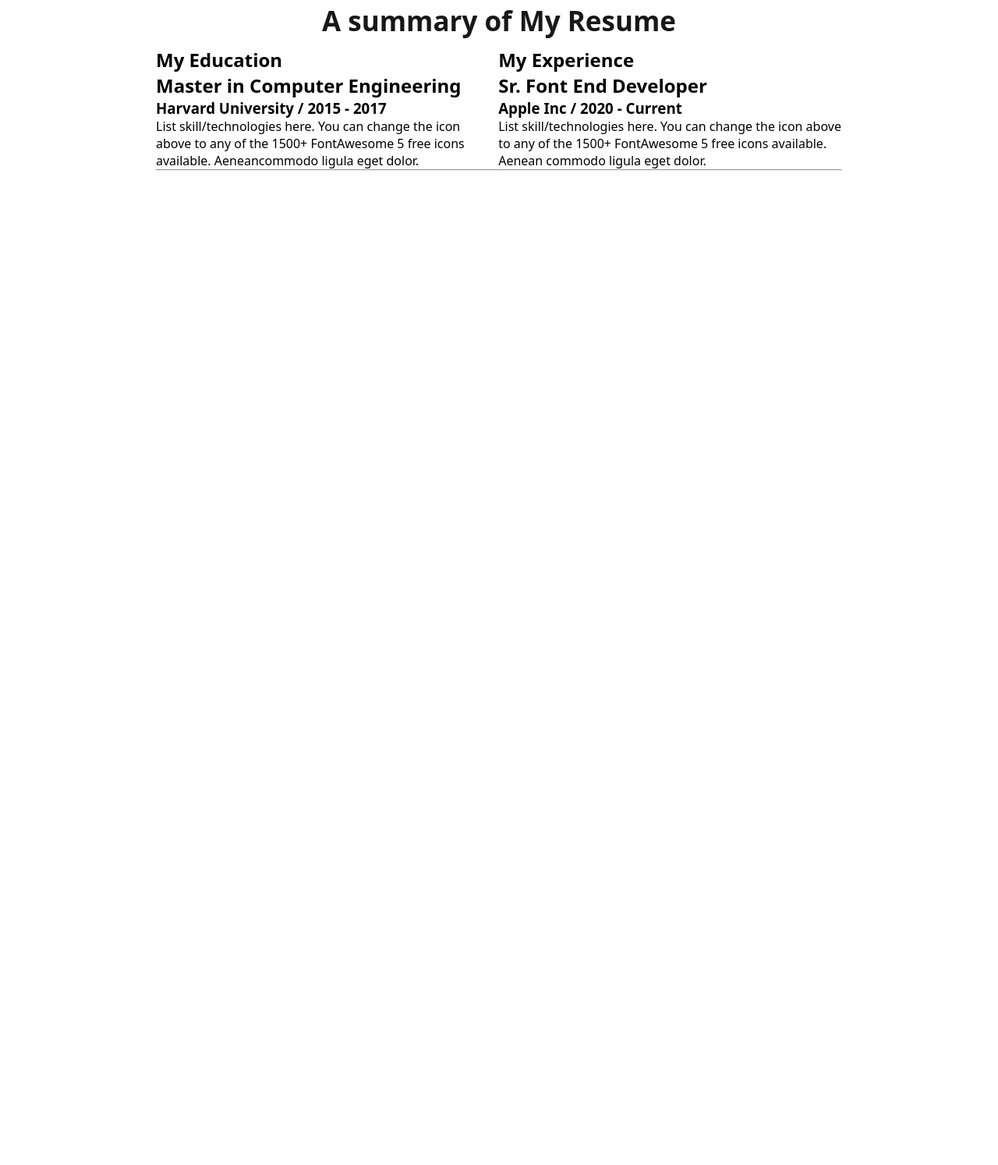
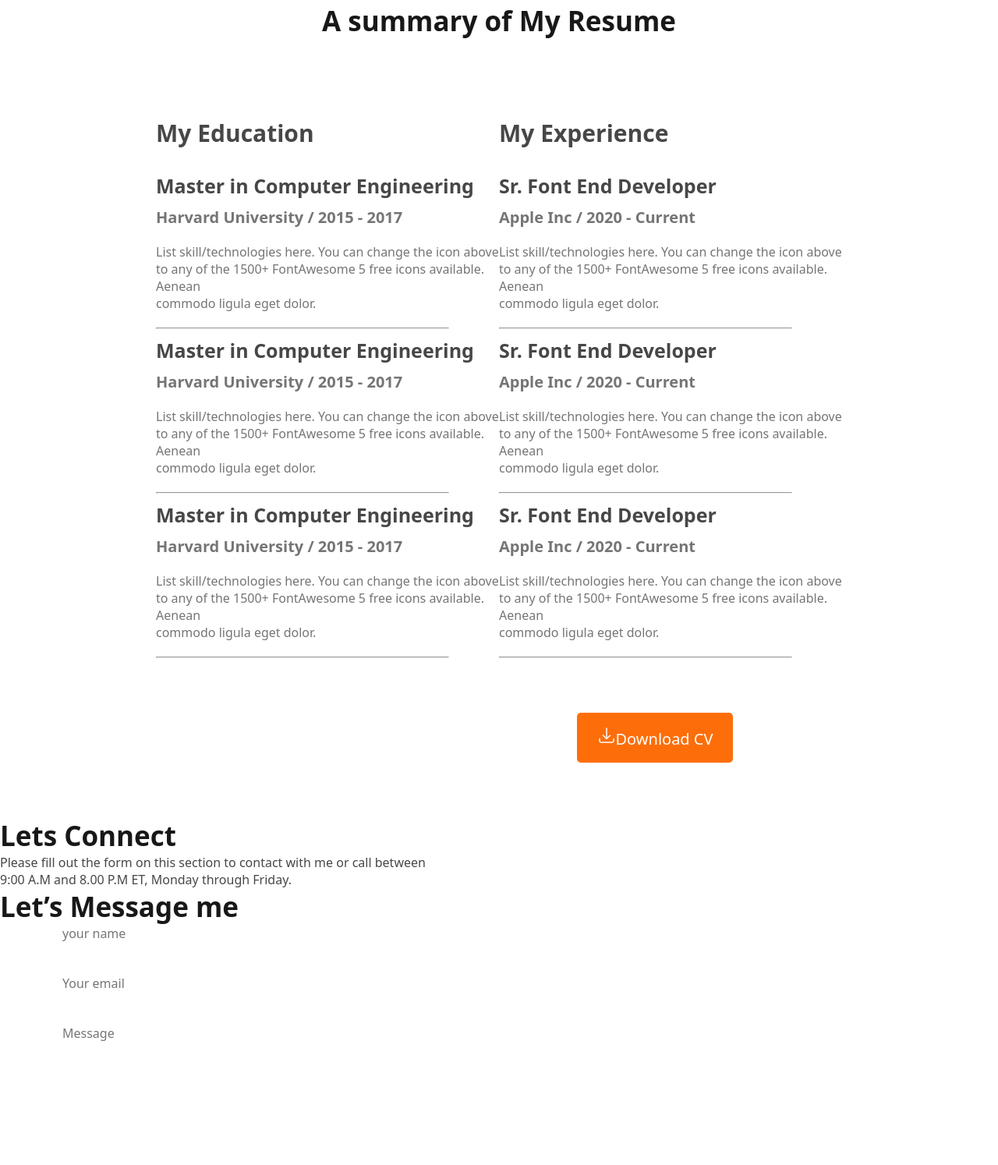
Before and after one commit to easminakter2004/protfolio, a plain HTML site: page index.html in a window 1280 px wide. Shown: the part 2486-3980 px from the top of the page at 78% size. Before the commit the page ends 2705 px from the top, so only its background shows below. Drawn offline with Linux system fonts and the light colour scheme.

Commit message:
ajker moto class ekhanei ses

```diff
--- a/css/portfolio.css
+++ b/css/portfolio.css
@@ -170,9 +170,88 @@ ul li{
     color: var(--Dark-01, #181818);
     font-size: 35px;
     font-weight: 700;
+    margin-bottom: 100px;
  }
  .son-of-Resume{
     display: flex;
     justify-content: space-between;
     margin-top: 10px;
  }
+
+ /* A summery of my resume */
+ .my-education{
+    color: var(--Dark-02, #474747);
+    font-size: 30px;
+    font-weight: 700;
+    margin-bottom: 30px;
+ }
+ .in-computer{
+    color: var(--Dark-02, #474747);
+    font-size: 25px;
+    font-weight: 700;
+    margin-bottom: 10px;
+    margin-top: 10px;
+ }
+ .h3-har{
+    color: var(--Dark-03, #757575);
+    font-size: 20px;
+    font-weight: 600;
+    margin-bottom: 20px;
+ }
+ .list-skill{
+    color: var(--Dark-03, #757575);
+    font-size: 16px;
+    font-weight: 400;
+    margin-bottom: 20px;
+ }
+
+ hr{
+    width: 85%;
+ }
+ .button{
+    margin: 70px 100px;
+    /* justify-content: center; */
+    text-align: center;
+    width: 200px;
+    height: 64px;
+    border-radius: 5px;
+    background: #FD6E0A;
+    font-size: 20px;
+    color: var(--White-Color, #FFF);
+    border: none;
+ }
+
+ /* footer er kaj */
+ .connect{
+   color: var(--Dark-01, #181818);
+   text-align: center;
+   font-size: 35px;
+   font-weight: 700;
+   display: flex;
+ }
+ .para{
+   color: var(--Dark-02, #474747);
+   font-size: 16px;
+   font-weight: 400;
+ }
+.message{
+   list-style: none;
+   align-items: center;
+}
+.name{
+   color: var(--Dark-03, #757575);
+   font-size: 16px;
+   font-weight: 400;
+   border-radius: 5px;
+   background: var(--White-Color, #FFF);
+   height: 64px;
+
+}
+.nam{
+   color: var(--Dark-03, #757575);
+   font-size: 16px;
+   font-weight: 400;
+   width: 461px;
+   height: 180px;
+   background: var(--White-Color, #FFF);
+}
--- a/index.html
+++ b/index.html
@@ -100,29 +100,79 @@
         <h2 class="resume-title">A summary of My Resume</h2>
         <div class="son-of-Resume">
         <div>
-            <h2>My Education</h2>
+            <h2 class="my-education">My Education</h2>
             <div>
-                <h2>Master in Computer Engineering</h2>
-                <h3>Harvard University / 2015 - 2017</h3>
-                <p>List skill/technologies here. You can change the icon above
-                to any of the 1500+ FontAwesome 5 free icons available. Aeneancommodo ligula eget dolor.</p>
+                <h2 class="in-computer">Master in Computer Engineering</h2>
+                <h3 class="h3-har">Harvard University / 2015 - 2017</h3>
+                <p class="list-skill">List skill/technologies here. You can change the icon above <br>
+                to any of the 1500+ FontAwesome 5 free icons available. Aenean<br>commodo ligula eget dolor.</p>
+                    <hr>
+                </div>
+                <div>
+                    <div>
+                        <h2 class="in-computer">Master in Computer Engineering</h2>
+                        <h3 class="h3-har">Harvard University / 2015 - 2017</h3>
+                        <p class="list-skill">List skill/technologies here. You can change the icon above<br>
+                        to any of the 1500+ FontAwesome 5 free icons available. Aenean<br>commodo ligula eget dolor.</p>
+                            <hr>
+                        </div>
+                         <div>
+            <div>
+                <h2 class="in-computer">Master in Computer Engineering</h2>
+                <h3 class="h3-har">Harvard University / 2015 - 2017</h3>
+                <p class="list-skill">List skill/technologies here. You can change the icon above <br>
+                to any of the 1500+ FontAwesome 5 free icons available. Aenean<br>commodo ligula eget dolor.</p>
+                    <hr>
+                </div>
+        </div>
+                </div>
+        </div>
+        <div>
+            <h2 class="my-education">My Experience</h2>
+            <div>
+                <h2 class="in-computer">Sr. Font End Developer</h2>
+                <h3 class="h3-har">Apple Inc / 2020 - Current</h3>
+                <p class="list-skill">List skill/technologies here. You can change the icon above<br>
+                to any of the 1500+ FontAwesome 5 free icons available. Aenean <br>commodo ligula eget dolor.</p>
                     <hr>
             </div>
-        </div>
-        <div>
-            <h2>My Experience</h2>
             <div>
-                <h2>Sr. Font End Developer</h2>
-                <h3>Apple Inc / 2020 - Current</h3>
-                <p>List skill/technologies here. You can change the icon above
-                    to any of the 1500+ FontAwesome 5 free icons available. Aenean commodo ligula eget dolor.</p>
-                    <hr>
-            </div>
+                <div>
+                    <h2 class="in-computer">Sr. Font End Developer</h2>
+                    <h3 class="h3-har">Apple Inc / 2020 - Current</h3>
+                    <p class="list-skill">List skill/technologies here. You can change the icon above<br>
+                        to any of the 1500+ FontAwesome 5 free icons available. Aenean<br> commodo ligula eget dolor.</p>
+                        <hr>
+                </div>
+                <div>
+                    <div>
+                        <h2 class="in-computer">Sr. Font End Developer</h2>
+                        <h3 class="h3-har">Apple Inc / 2020 - Current</h3>
+                        <p class="list-skill">List skill/technologies here. You can change the icon above<br>
+                            to any of the 1500+ FontAwesome 5 free icons available. Aenean<br> commodo ligula eget dolor.</p>
+                            <hr>
+                    </div>
+                    <div>
+                        <button class="button"><img src="Frame.png" alt="">Download CV</button>
+                    </div>
         </div>
         </div>
-</section>
+    </section>
 <footer>
-
+    <section>
+        <div>
+            <h2 class="connect">Lets Connect</h2>
+            <p class="para">Please fill out the form on this section to contact with me or call between<br> 9:00 A.M and 8.00 P.M ET, Monday through Friday.</p>
+        </div>
+        <div class="class">
+            <h2 class="connect">Let’s Message me</h2>
+            <ul class="message">
+                <li class="name">your name</li>
+                <li class="name">Your email</li>
+                <li class="nam">Message</li>
+            </ul>
+        </div>
+        </section>
 </footer>
 </body>
 </html>
```
